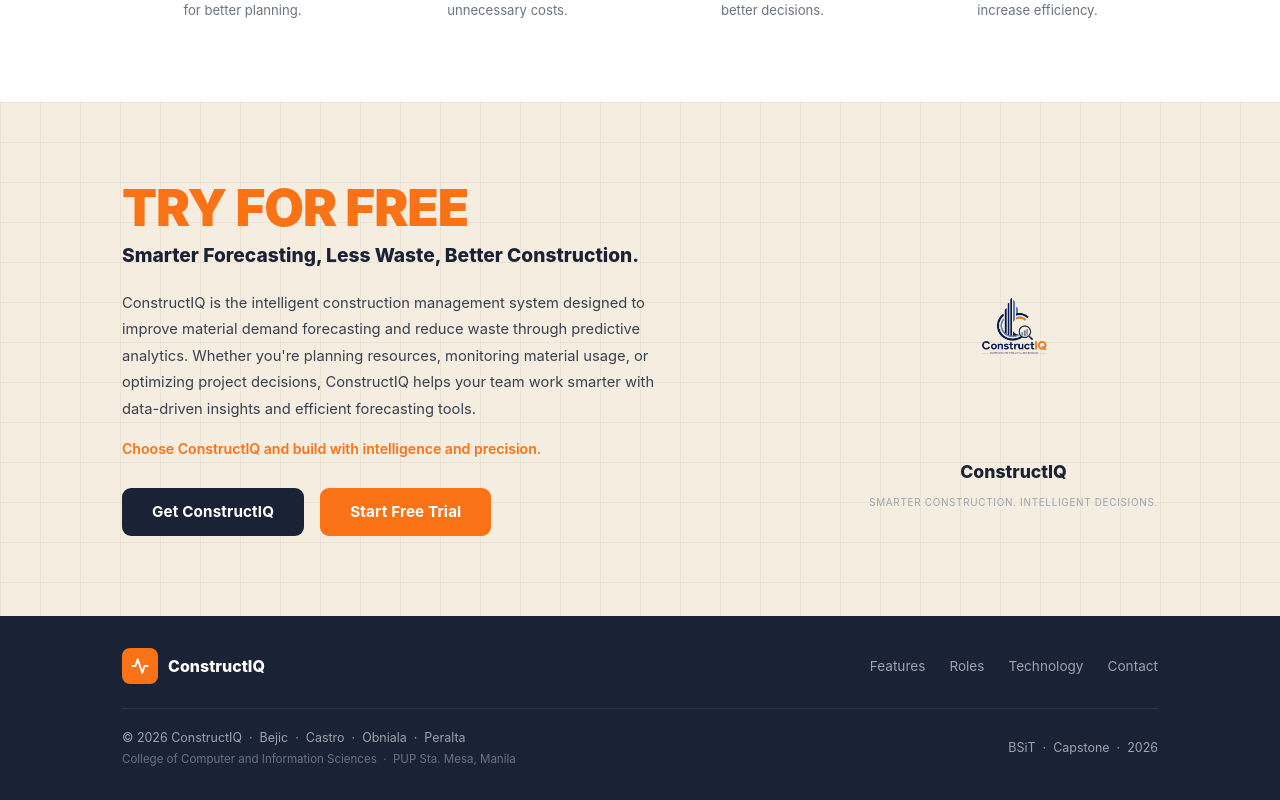
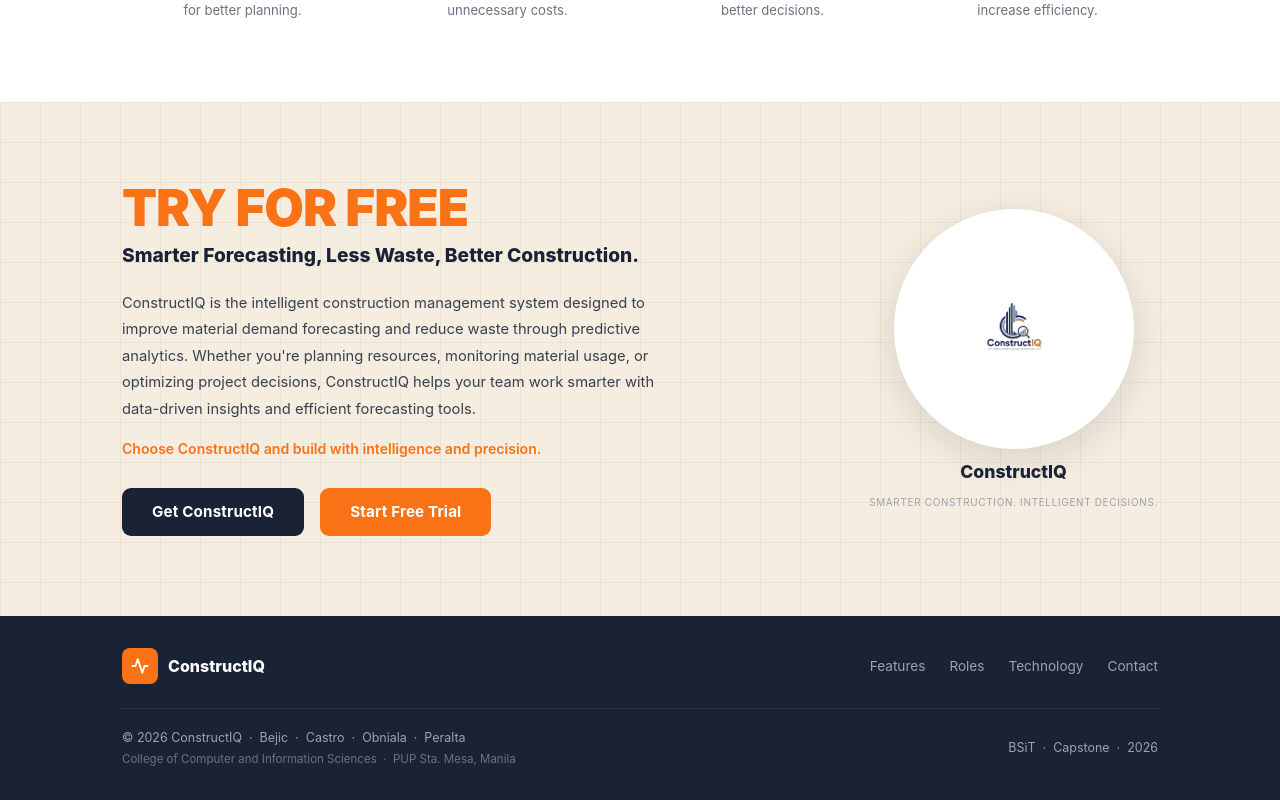
Before and after one commit to groupidare/ConstructIQ, a Next.js app in the folder frontend/: page / in a window 1280 px wide. Shown: the part 1222-2022 px from the top of the page. Built offline with nearby package versions, Linux system fonts and the light colour scheme.

Commit message:
fix: restore circular container for proper logo sizing

```diff
--- a/frontend/src/app/page.tsx
+++ b/frontend/src/app/page.tsx
@@ -315,8 +315,14 @@ export default function LandingPage() {
 
             {/* Right logo */}
             <div className="cta-logo" style={{ display: "flex", flexDirection: "column", alignItems: "center", gap: 10 }}>
-              {/* eslint-disable-next-line @next/next/no-img-element */}
-              <img src="/landlogo.svg" alt="ConstructIQ" style={{ width: 240, height: 240, objectFit: "contain" }} />
+              <div style={{
+                width: 240, height: 240, borderRadius: "50%", background: "#fff",
+                display: "flex", alignItems: "center", justifyContent: "center",
+                boxShadow: "0 10px 40px rgba(0,0,0,0.12)", overflow: "hidden",
+              }}>
+                {/* eslint-disable-next-line @next/next/no-img-element */}
+                <img src="/landlogo.svg" alt="ConstructIQ" style={{ width: 200, height: 200, objectFit: "contain" }} />
+              </div>
               <p style={{ fontWeight: 800, fontSize: "1.1rem", color: "#1a2235" }}>ConstructIQ</p>
               <p style={{ fontSize: "0.62rem", color: "#9ca3af", letterSpacing: "0.07em", textAlign: "center" }}>
                 SMARTER CONSTRUCTION. INTELLIGENT DECISIONS.
```
